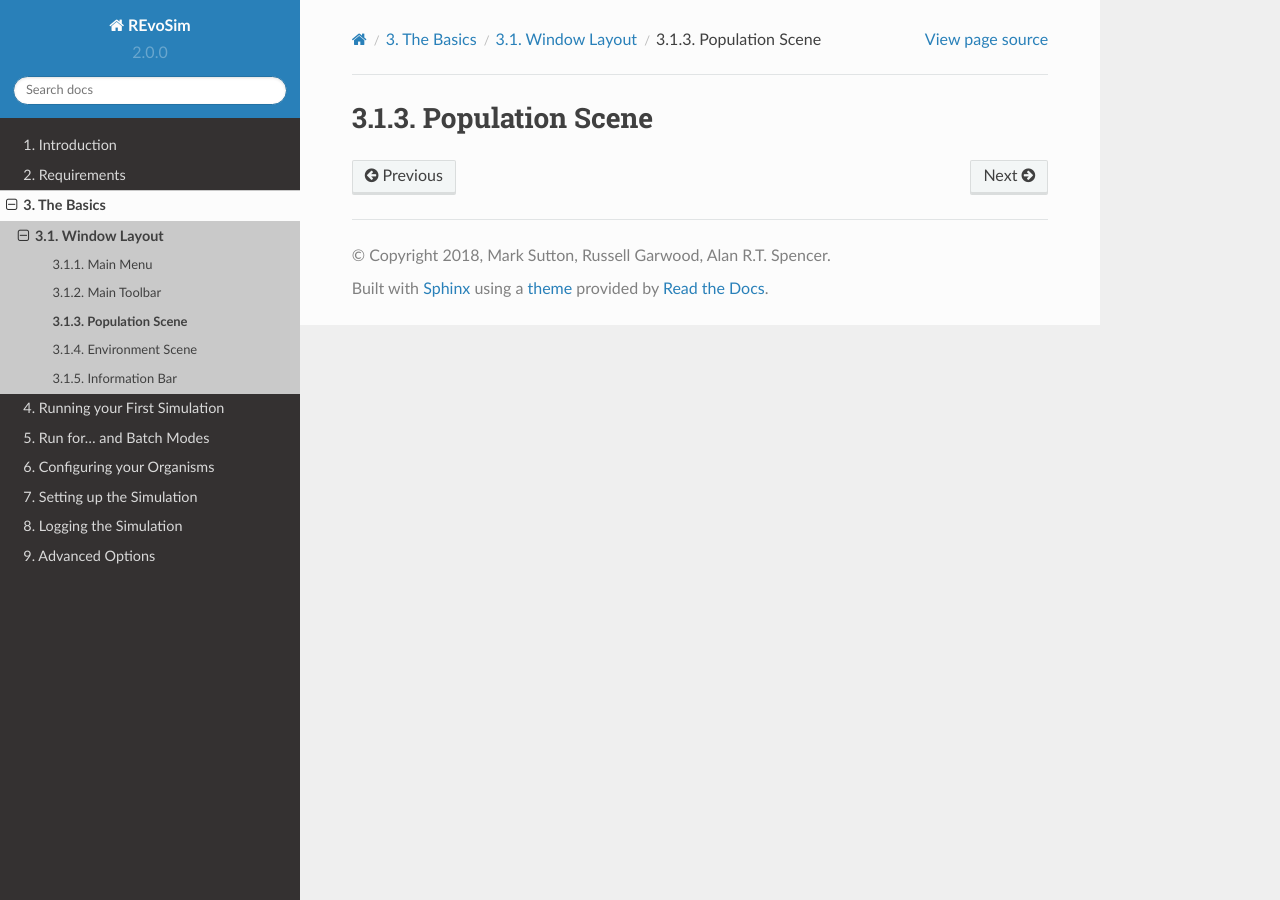
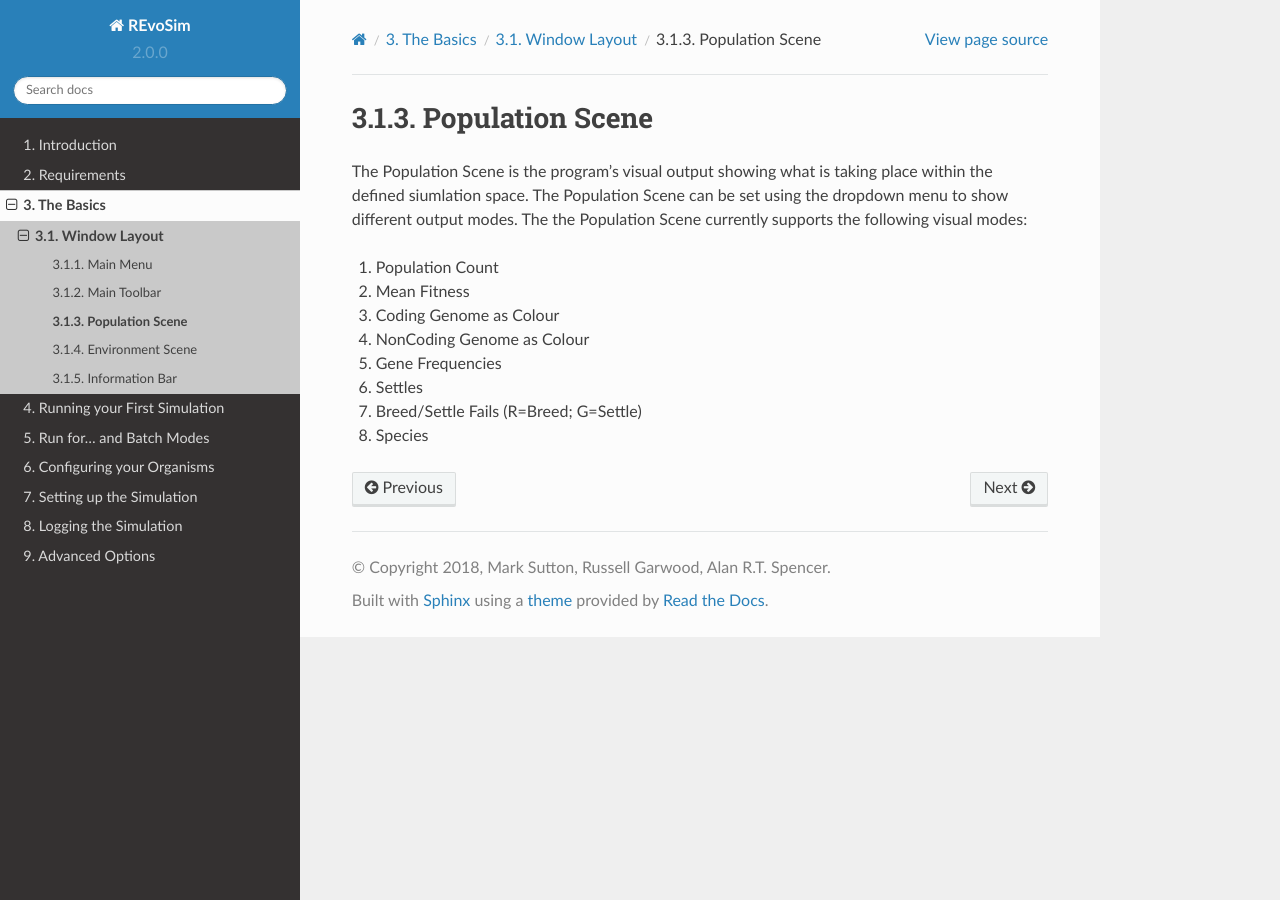
Before and after one commit to palaeoware/revosim, a Sphinx documentation site: the page built from docs/populationscene.rst, in a window 1280 px wide. Built offline with Sphinx 7.4.7 and the Read the Docs theme 2.0.0, drawn with Linux system fonts in a browser that asks for light colours.

Commit message:
Doc update

```diff
--- a/docs/maintoolbar.rst
+++ b/docs/maintoolbar.rst
@@ -1,4 +1,4 @@
-..maintoolbar
+.. _maintoolbar:
 
 Main Toolbar
 ============
@@ -20,7 +20,9 @@ The first four (“Run”, “Run for”, “Batch”, "Pause" and “Stop”) c
 
 The sixth and seventh buttons (“Reset” and “Reseed”) allow the resetting of the simulation and reseeding of the initial genomes in the population window prior to running a simulation. Further detail on these actions can be found in 3.3.3 and 3.3.4.
 
-The eighth button (“Settings”) opens/closes the dockable settings panel.
+The eighth button (“Genome”) opens/closes the Genome Comparison Dock.
+
+The ninth button (“Settings”) opens/closes the Settings Dock.
 
 The final button (“About”) displays the program information; including version number, authors, and license information.
 
--- a/docs/populationscene.rst
+++ b/docs/populationscene.rst
@@ -1,2 +1,15 @@
+.. _populationscene:
+
 Population Scene
 ================
+
+The Population Scene is the program's visual output showing what is taking place within the defined siumlation space. The Population Scene can be set using the dropdown menu to show different output modes. The the Population Scene currently supports the following visual modes:
+
+1. Population Count
+2. Mean Fitness
+3. Coding Genome as Colour
+4. NonCoding Genome as Colour
+5. Gene Frequencies
+6. Settles
+7. Breed/Settle Fails (R=Breed; G=Settle)
+8. Species
```
